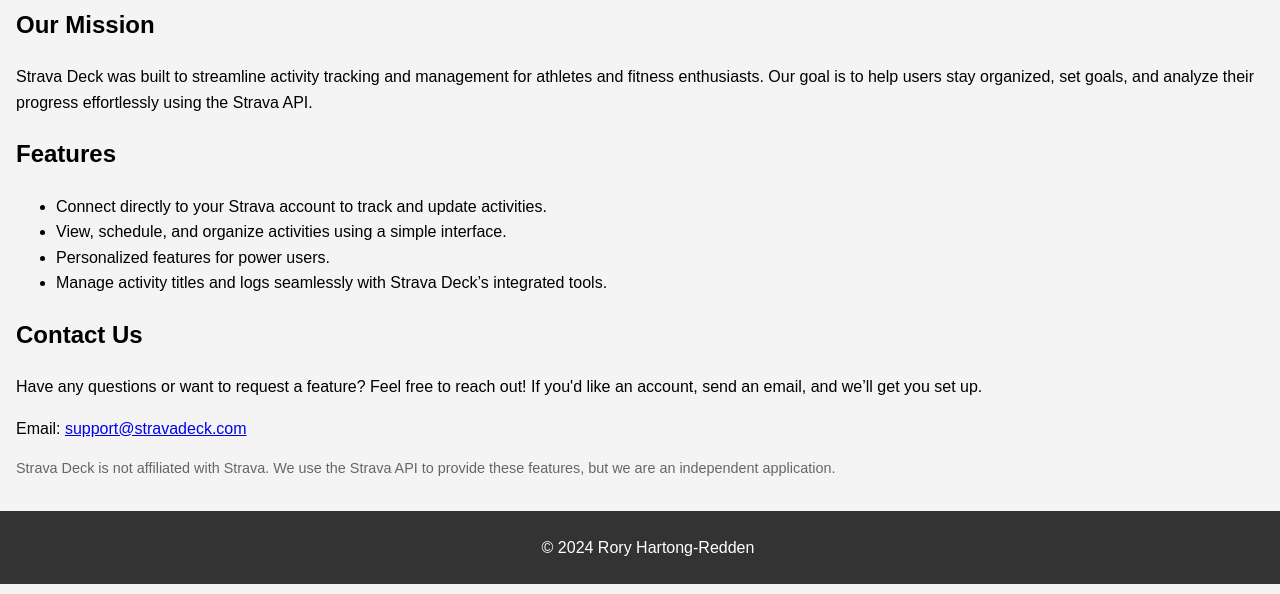
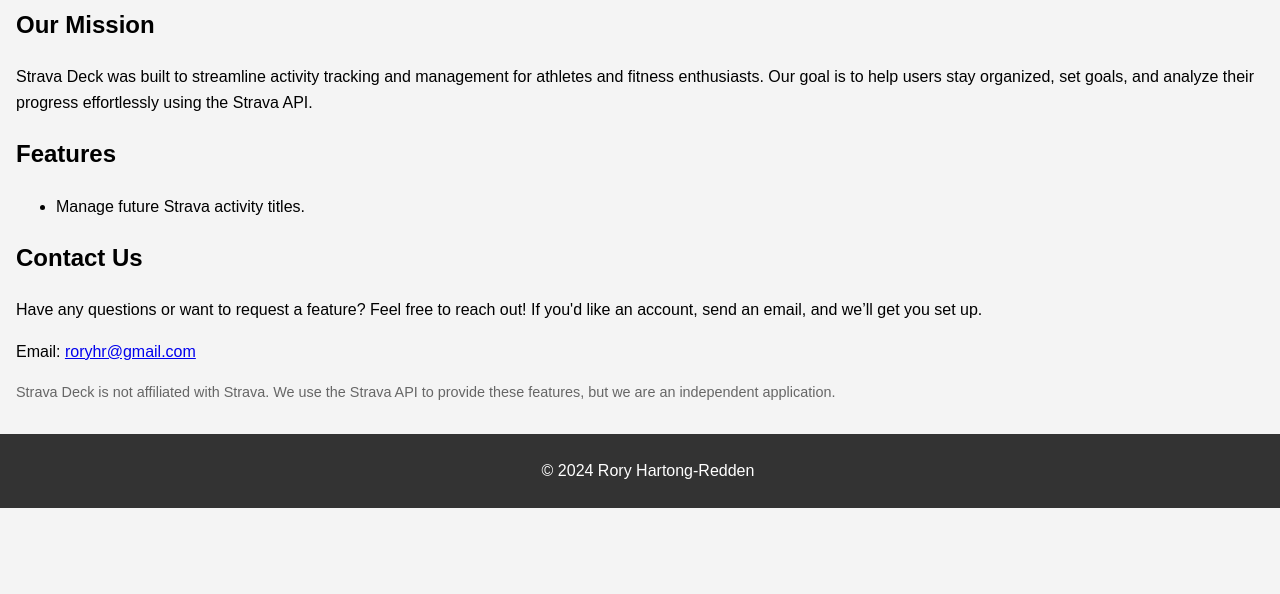
Before and after one commit to roryhr/activity-title, a Django app: page /about/ in a window 1280 px wide. Shown: the part 206-800 px from the top of the page. Run offline with Django 5.2, Linux system fonts and the light colour scheme.

Commit message:
Use my email

```diff
--- a/titles/templates/titles/about.html
+++ b/titles/templates/titles/about.html
@@ -22,10 +22,7 @@
     </p>
     <h2>Features</h2>
     <ul>
-        <li>Connect directly to your Strava account to track and update activities.</li>
-        <li>View, schedule, and organize activities using a simple interface.</li>
-        <li>Personalized features for power users.</li>
-        <li>Manage activity titles and logs seamlessly with Strava Deck’s integrated tools.</li>
+        <li>Manage future Strava activity titles.</li>
     </ul>
 </section>
 
@@ -35,6 +32,6 @@
         Have any questions or want to request a feature? Feel free to reach out! If you'd like an account, send an
         email, and we’ll get you set up.
     </p>
-    <p>Email: <a href="mailto:support@stravadeck.com">support@stravadeck.com</a></p>
+    <p>Email: <a href="mailto:roryhr@gmail.com">roryhr@gmail.com</a></p>
 </section>
 {% endblock %}
```
